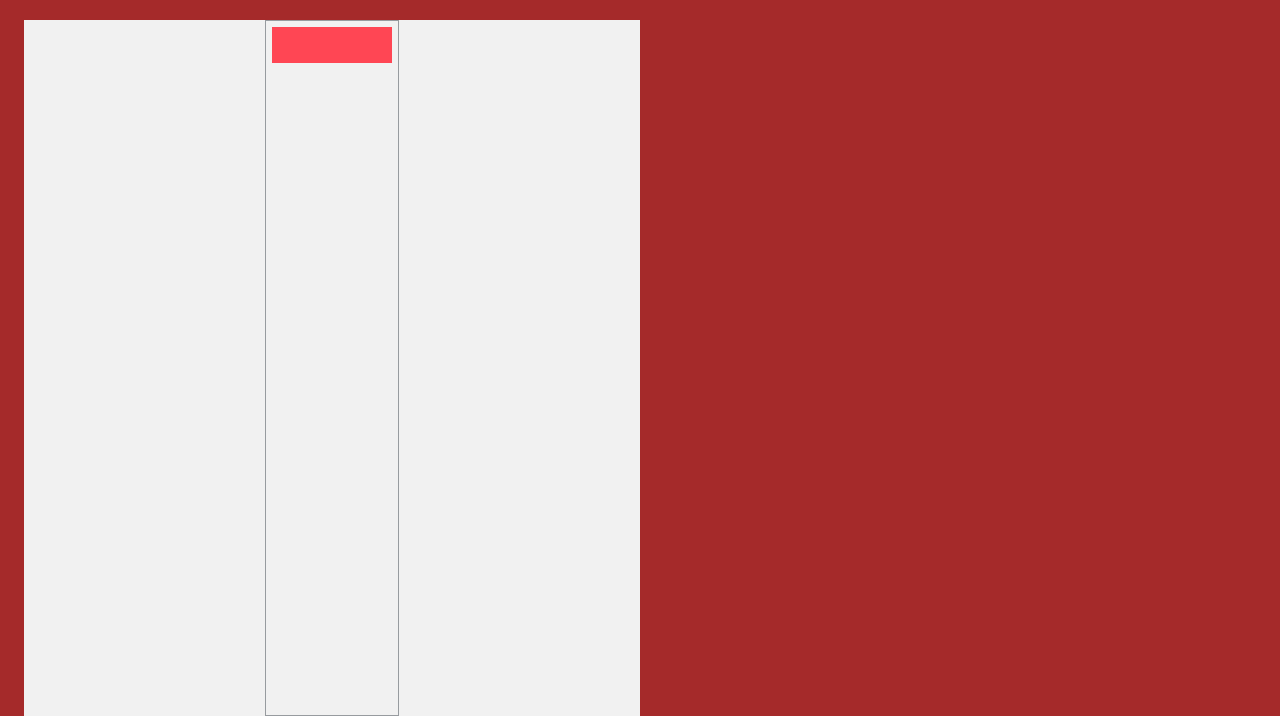
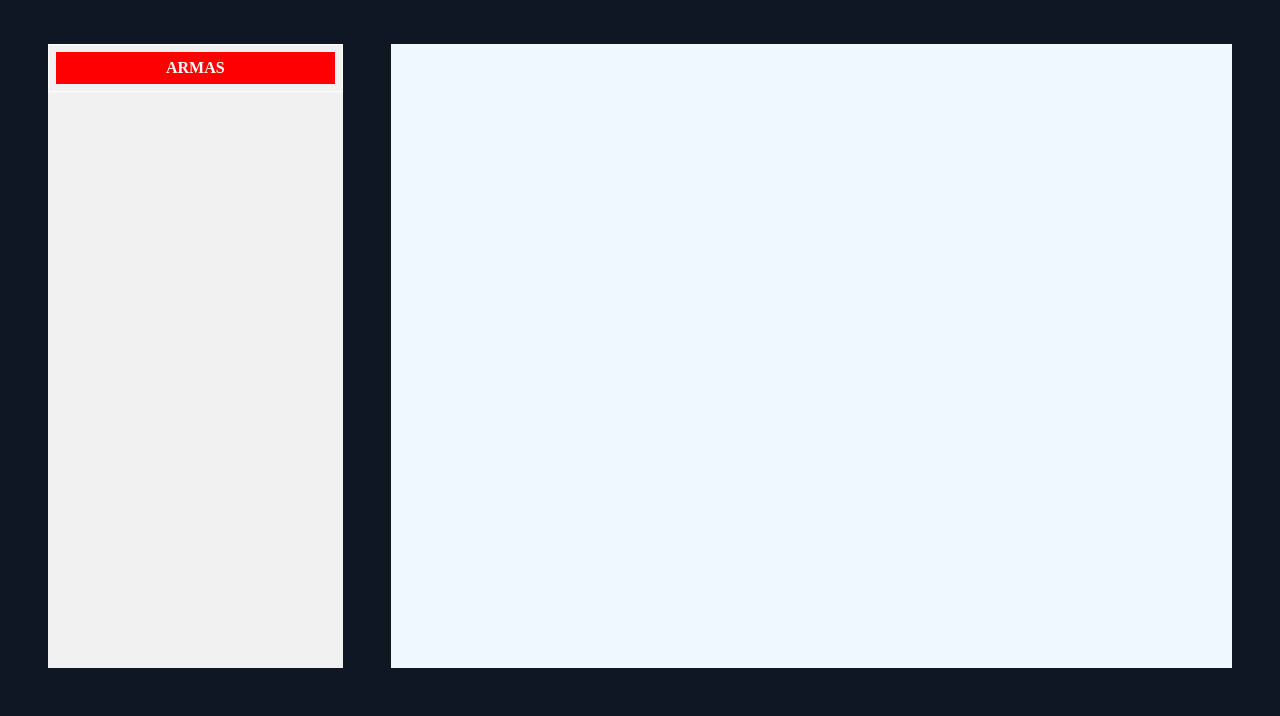
Before and after one commit to AraceliDC/Proyecto-3-Dashboard, a website: page armas.html in a window 1280 px wide. Shown: the part 84-800 px from the top of the page. Drawn offline with Linux system fonts and the light colour scheme; a web font is replaced by a local one.

Commit message:
arreglado

```diff
--- a/armas.html
+++ b/armas.html
@@ -26,12 +26,17 @@
 
 <div class="main-container">
    <div class="left-container">
-      <div class="top-btn">
-         <div class="dropdown button-mask-slide"></div>
+      <a href="" class="button-wpn">
+         <p class="button-content">
+            <span class="text">ARMAS</span>
+         </p>
+      </a>
+      <!-- <div class="top-btn">
+         <button class="top-button">ARMAS</button>
          <div class="dropdown-content">
             <p>Stinger</p>
          </div>
-      </div>
+      </div> -->
 
       <div class="image-wpn">
 
@@ -41,8 +46,11 @@
       </div>
     </div>
 
-    <div class="right-container"></div>
+    <div class="right-container">
+
+    </div>
 </div>
+
 
  <script src="js/weapon.js"></script>
 </body>
--- a/css/izq.css
+++ b/css/izq.css
@@ -12,59 +12,83 @@
     display: flex;
     height: calc(100vh - 80px);
     width: 100vw;
-    background-color: brown;
-    padding: 1.5rem;
+    background-color: #0F1822;
+    padding: 3rem;
     font-family: "DIN Next LT Pro Bold";
 }
 
 .left-container{
     display: flex;
-    height: 87vh;
-    width: 50%;
+    height: 100%;
+    width: 35%;
     background-color: rgb(241, 241, 241);
     justify-content: center !important;
+    margin-right: 3rem;
   }
 
-  .top-btn {
-    display: inline-block;
-    width: auto;
-    border: 1px solid rgba(15, 25, 35, 0.4);
-    padding: 6px;
-  }
-    .dropdown {
-        cursor: pointer;
+.button-wpn{
+    padding: 0.5em;
+    width: 100%;
+    height: 3em;
+    box-shadow: 0 0 0 1.1px inset rgba(255,255,255,1);
+    text-align: center;
+    text-decoration: none;
+    font-weight: 600;
+    color: white;
     position: relative;
-        padding: 18px 60px;
-        display: block;
-        /*min-width: 200px;
-        height: 50px;*/
-        overflow: hidden;
-        color: white;
-        background-color: #ff4654;
+    font-family: "DIN Next LT Pro Bold";
 }
 
-    .button-mask:before {
-        content: "";
-        display: block;
-        position: absolute;
-        top: 0;
-        left: -5%;
-        width: 130%;
+.button-content{
+    width: 100%;
     height: 100%;
-        background-color: #0f1923;
-        transform: translateX(-100%) skew(-15deg);
-        transition: transform 0.4s ease;
+    position: relative;
+    overflow: hidden;
+    margin: 0;
+    background-color: red;
 }
 
-    .button-mask:hover:before {
-        transform: translateX(0) skew(-15deg);
+.text{
+    display: flex;
+    justify-content: center;
+    align-items: center;
+    height: 100%;
+    width: 100%;
+    position: relative;
+    z-index: 4;
+    border: solid 1px red;
+    box-sizing: border-box;
 }
 
-    .button-mask span {
-        position: relative;
-        z-index: 1;
+.right-container{
+    background-color: aliceblue;
+    width: 100%;
+    height: 100%;
+}
+
+/* .top-btn{
+    display: flex;
+    justify-content: center;
+    align-content: center;
+    border: solid black 2px;
+    padding: 0.5rem;
+    width: 100px;
+    height: 60px;
+}
+
+.top-button{
+    height: 2rem;
+    width: 4rem;
+    background-color: aqua;
+    border: solid red 2px;
+    cursor: pointer;
+}
+
+.dropdown{
+    border: solid rgb(241, 241, 241);
+    color: rgb(241, 241, 241);
 }
 
 .dropdown-content{
     display: none;
-    }
+} */
```
Lines whose indentation alone changed are shown as unchanged.
